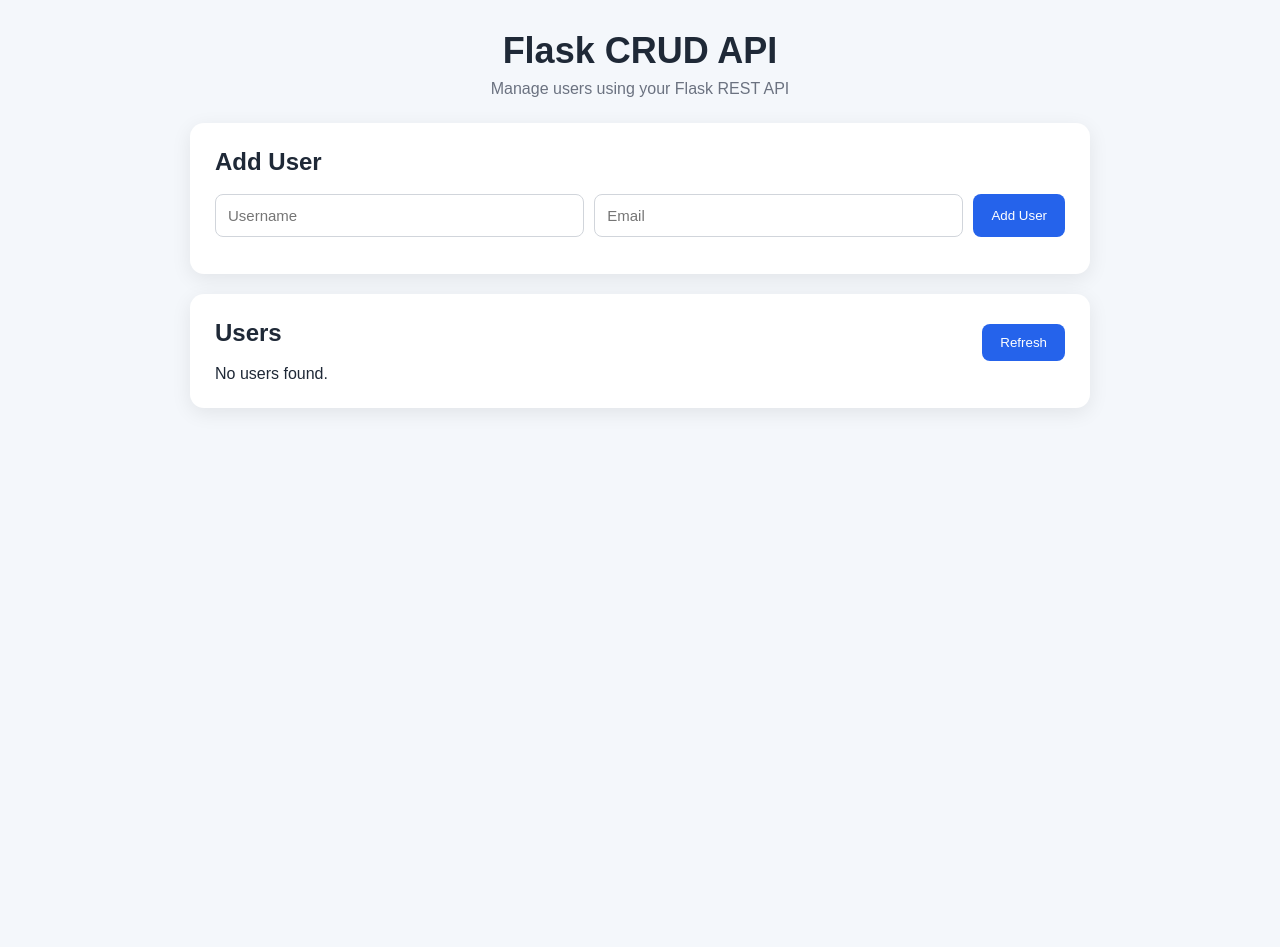
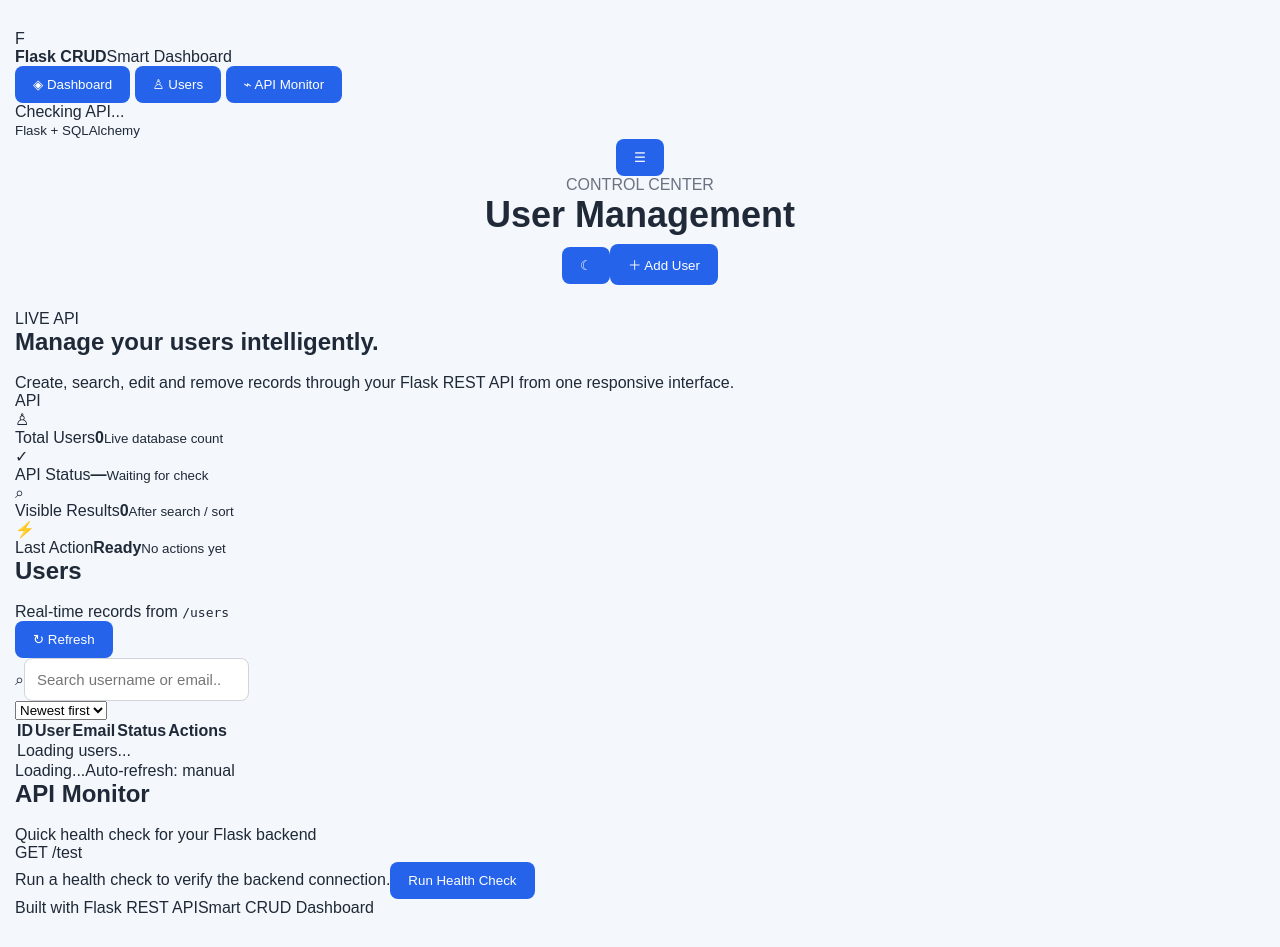
Before and after one commit to bunnykanneboina/flask-api-crud, a Flask app: page / in a window 1280 px wide. Before the commit the page ends 409 px from the top, so only its background shows below. Run offline with Flask 3, Linux system fonts and the light colour scheme; data that the repository does not hold is empty.

Commit message:
Upgrade frontend to smart CRUD dashboard

```diff
--- a/flask-crud-rest-api-main/app/flask-crud-live/templates/index.html
+++ b/flask-crud-rest-api-main/app/flask-crud-live/templates/index.html
@@ -3,35 +3,49 @@
 <head>
     <meta charset="UTF-8">
     <meta name="viewport" content="width=device-width, initial-scale=1.0">
-    <title>Flask CRUD API</title>
+    <meta name="description" content="Modern Flask CRUD API dashboard for managing users.">
+    <title>Flask CRUD | Smart User Dashboard</title>
+    <link rel="preconnect" href="https://fonts.googleapis.com">
+    <link rel="preconnect" href="https://fonts.gstatic.com" crossorigin>
+    <link href="https://fonts.googleapis.com/css2?family=Inter:wght@400;500;600;700;800&display=swap" rel="stylesheet">
     <link rel="stylesheet" href="{{ url_for('static', filename='style.css') }}">
 </head>
 <body>
-    <div class="container">
-        <header>
-            <h1>Flask CRUD API</h1>
-            <p>Manage users using your Flask REST API</p>
-        </header>
-
-        <section class="card">
-            <h2>Add User</h2>
-            <form id="userForm">
-                <input type="text" id="username" placeholder="Username" required>
-                <input type="email" id="email" placeholder="Email" required>
-                <button type="submit">Add User</button>
-            </form>
-            <p id="message"></p>
-        </section>
-
-        <section class="card">
-            <div class="section-title">
-                <h2>Users</h2>
-                <button type="button" onclick="loadUsers()">Refresh</button>
-            </div>
-            <div id="users" class="users"></div>
-        </section>
+    <div class="app-shell">
+        <aside class="sidebar" id="sidebar">
+            <div class="brand"><div class="brand-mark">F</div><div><strong>Flask CRUD</strong><span>Smart Dashboard</span></div></div>
+            <nav class="nav">
+                <button class="nav-item active" data-scroll="dashboard">◈ <span>Dashboard</span></button>
+                <button class="nav-item" data-scroll="users-section">♙ <span>Users</span></button>
+                <button class="nav-item" data-scroll="api-section">⌁ <span>API Monitor</span></button>
+            </nav>
+            <div class="sidebar-footer"><div class="api-status"><span class="status-dot"></span><span id="connectionText">Checking API...</span></div><small>Flask + SQLAlchemy</small></div>
+        </aside>
+        <main class="main-content" id="dashboard">
+            <header class="topbar">
+                <button class="icon-btn mobile-menu" id="menuBtn" aria-label="Open menu">☰</button>
+                <div><p class="eyebrow">CONTROL CENTER</p><h1>User Management</h1></div>
+                <div class="top-actions"><button class="icon-btn" id="themeBtn" title="Toggle theme">☾</button><button class="primary-btn" id="openAddBtn">＋ Add User</button></div>
+            </header>
+            <section class="hero-card"><div><span class="hero-badge">LIVE API</span><h2>Manage your users intelligently.</h2><p>Create, search, edit and remove records through your Flask REST API from one responsive interface.</p></div><div class="hero-orb"><span>API</span></div></section>
+            <section class="stats-grid">
+                <article class="stat-card"><span class="stat-icon">♙</span><div><span>Total Users</span><strong id="totalUsers">0</strong><small>Live database count</small></div></article>
+                <article class="stat-card"><span class="stat-icon">✓</span><div><span>API Status</span><strong id="apiStatus">—</strong><small id="apiLatency">Waiting for check</small></div></article>
+                <article class="stat-card"><span class="stat-icon">⌕</span><div><span>Visible Results</span><strong id="visibleUsers">0</strong><small>After search / sort</small></div></article>
+                <article class="stat-card"><span class="stat-icon">⚡</span><div><span>Last Action</span><strong id="lastAction">Ready</strong><small id="lastActionTime">No actions yet</small></div></article>
+            </section>
+            <section class="panel" id="users-section">
+                <div class="panel-header"><div><h2>Users</h2><p>Real-time records from <code>/users</code></p></div><button class="secondary-btn" id="refreshBtn">↻ Refresh</button></div>
+                <div class="toolbar"><div class="search-box"><span>⌕</span><input id="searchInput" type="search" placeholder="Search username or email..." autocomplete="off"></div><select id="sortSelect"><option value="id-desc">Newest first</option><option value="id-asc">Oldest first</option><option value="name-asc">Name A–Z</option><option value="name-desc">Name Z–A</option><option value="email-asc">Email A–Z</option></select></div>
+                <div class="table-wrap"><table><thead><tr><th>ID</th><th>User</th><th>Email</th><th>Status</th><th>Actions</th></tr></thead><tbody id="usersTable"><tr><td colspan="5" class="empty">Loading users...</td></tr></tbody></table></div>
+                <div class="panel-footer"><span id="tableSummary">Loading...</span><span>Auto-refresh: manual</span></div>
+            </section>
+            <section class="panel api-panel" id="api-section"><div class="panel-header"><div><h2>API Monitor</h2><p>Quick health check for your Flask backend</p></div><span class="method-pill">GET /test</span></div><div class="api-result" id="apiResult"><span class="pulse"></span><span>Run a health check to verify the backend connection.</span><button class="secondary-btn" id="healthBtn">Run Health Check</button></div></section>
+            <footer><span>Built with Flask REST API</span><span>Smart CRUD Dashboard</span></footer>
+        </main>
     </div>
-
+    <div class="modal-backdrop" id="modalBackdrop" hidden><div class="modal" role="dialog" aria-modal="true" aria-labelledby="modalTitle"><div class="modal-header"><div><p class="eyebrow" id="modalEyebrow">CREATE RECORD</p><h2 id="modalTitle">Add User</h2></div><button class="close-btn" id="closeModal">×</button></div><form id="userForm"><input type="hidden" id="userId"><label>Username<input id="username" name="username" required maxlength="80" placeholder="e.g. bhavani"></label><label>Email<input id="email" name="email" type="email" required maxlength="120" placeholder="e.g. bhavani@example.com"></label><div class="form-actions"><button type="button" class="secondary-btn" id="cancelBtn">Cancel</button><button type="submit" class="primary-btn" id="saveBtn">Create User</button></div></form></div></div>
+    <div class="toast-container" id="toastContainer" aria-live="polite"></div>
     <script src="{{ url_for('static', filename='script.js') }}"></script>
 </body>
 </html>
```
